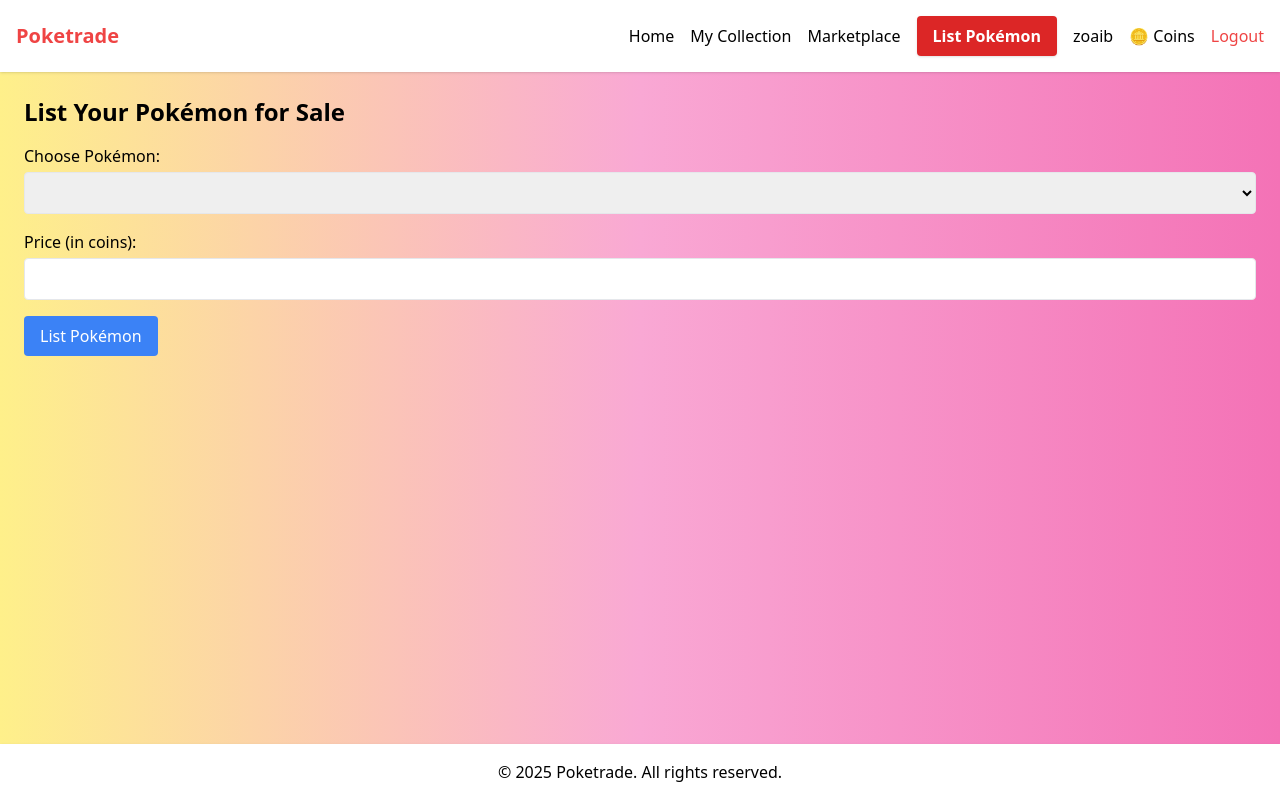
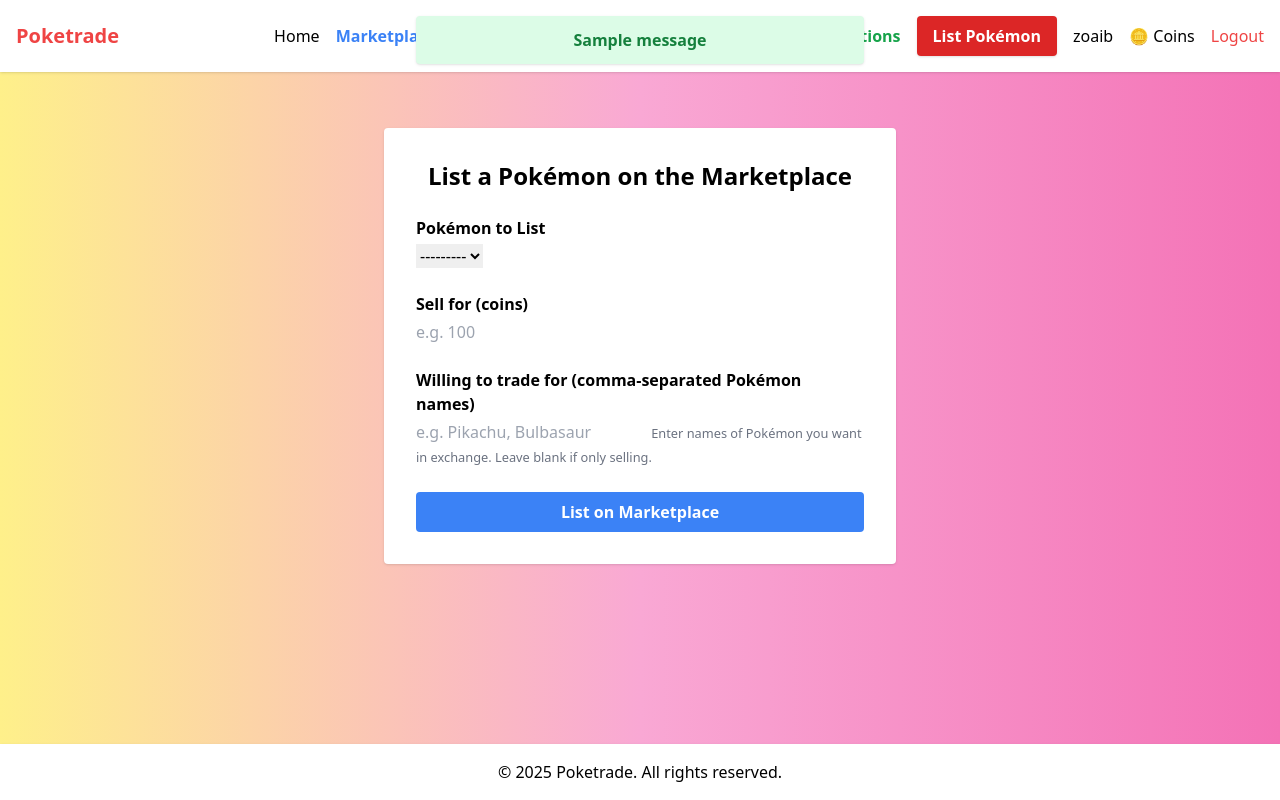
Before and after one commit to rohma01/PokeTradeTrinity1, a Django app: page /marketplace/list/ in a window 1280 px wide. Run offline with Django 5.2, Linux system fonts and the light colour scheme; a user stored in the database is signed in; data comes from the database, SQL or seed files in the repository; both versions use the stored data as it was after the commit; tables that the repository leaves empty hold one stand-in row (values such as "Sample post"); one stand-in notice (Sample message) is shown; lists and menus that the app fills with data are empty; some libraries are stand-ins or nearby versions.

Commit message:
Added trading system
Allows the user to list Pokemon on the marketplace in exchange for other Pokemon, instead of only for coins

```diff
--- /dev/null
+++ b/poketrade/home/context_processors.py
@@ -0,0 +1,11 @@
+def base_context(request):
+    notif_count = 0
+    notif_result_count = 0
+    if request.user.is_authenticated:
+        from .models import TradeOffer
+        notif_count = TradeOffer.objects.filter(listing__seller=request.user, status='pending').count()
+        notif_result_count = TradeOffer.objects.filter(offered_by=request.user, status__in=['accepted', 'rejected'], is_result_read=False).count()
+    return {
+        'trade_offer_notif_count': notif_count,
+        'trade_result_notif_count': notif_result_count,
+    }
--- a/poketrade/home/forms.py
+++ b/poketrade/home/forms.py
@@ -2,6 +2,7 @@
 from django.contrib.auth.models import User
 from django.contrib.auth.forms import UserCreationForm
 from django.utils.safestring import mark_safe
+from .models import Pokemon, MarketplaceListing
 
 class CustomErrorList(forms.utils.ErrorList):
     def as_ul(self):
@@ -13,3 +14,30 @@
     class Meta:
         model = User
         fields = ['username', 'email', 'password1', 'password2']
+
+class MarketplaceListingForm(forms.ModelForm):
+    price = forms.IntegerField(required=False, min_value=1, label="Sell for (coins)", widget=forms.NumberInput(attrs={'placeholder': 'e.g. 100'}))
+    desired_pokemon_names = forms.CharField(
+        required=False,
+        label="Willing to trade for (comma-separated Pokémon names)",
+        widget=forms.TextInput(attrs={'placeholder': 'e.g. Pikachu, Bulbasaur'}),
+        help_text="Enter names of Pokémon you want in exchange. Leave blank if only selling."
+    )
+
+    class Meta:
+        model = MarketplaceListing
+        fields = ['pokemon', 'price', 'desired_pokemon_names']
+
+    def __init__(self, *args, **kwargs):
+        user = kwargs.pop('user', None)
+        super().__init__(*args, **kwargs)
+        if user:
+            self.fields['pokemon'].queryset = Pokemon.objects.filter(user=user, is_listed=False)
+
+    def clean(self):
+        cleaned_data = super().clean()
+        price = cleaned_data.get('price')
+        desired = cleaned_data.get('desired_pokemon_names')
+        if not price and not desired:
+            raise forms.ValidationError("You must specify a price or desired Pokémon (or both).")
+        return cleaned_data
--- a/poketrade/home/templates/base.html
+++ b/poketrade/home/templates/base.html
@@ -7,13 +7,37 @@
 </head>
 <body class="bg-gradient-to-r from-yellow-200 via-pink-300 to-pink-400 min-h-screen flex flex-col">
 
+    <!-- Messages -->
+    {% if messages %}
+      <div class="fixed top-4 left-1/2 transform -translate-x-1/2 z-50 w-full max-w-md">
+        {% for message in messages %}
+          <div class="mb-2 px-4 py-3 rounded shadow text-center font-semibold
+            {% if message.tags == 'success' %}bg-green-100 text-green-700{% elif message.tags == 'info' %}bg-blue-100 text-blue-700{% elif message.tags == 'error' or message.tags == 'danger' %}bg-red-100 text-red-700{% else %}bg-gray-100 text-gray-700{% endif %}">
+            {{ message }}
+          </div>
+        {% endfor %}
+      </div>
+    {% endif %}
+
     <!-- Navbar -->
     <nav class="flex justify-between items-center p-4 bg-white shadow">
         <div class="text-red-500 font-bold text-xl">Poketrade</div>
         <div class="flex space-x-4 items-center">
             <a href="{% url 'index' %}">Home</a>
-            <a href="{% url 'collection' %}">My Collection</a>
-            <a href="{% url 'marketplace' %}">Marketplace</a>
+            <a href="{% url 'marketplace' %}" class="text-blue-500 hover:underline font-bold">Marketplace</a>
+            <a href="{% url 'collection' %}" class="ml-4 text-blue-500 hover:underline font-bold">My Collection</a>
+            <a href="{% url 'my_trade_offers' %}" class="ml-4 text-yellow-600 hover:underline font-bold relative">
+              My Trade Offers
+              {% if trade_offer_notif_count and trade_offer_notif_count > 0 %}
+                <span class="absolute -top-2 -right-3 bg-red-600 text-white text-xs font-bold rounded-full px-2 py-0.5 border-2 border-white shadow">{{ trade_offer_notif_count }}</span>
+              {% endif %}
+            </a>
+            <a href="{% url 'my_trade_notifications' %}" class="ml-4 text-green-600 hover:underline font-bold relative">
+              My Trade Notifications
+              {% if trade_result_notif_count and trade_result_notif_count > 0 %}
+                <span class="absolute -top-2 -right-3 bg-red-600 text-white text-xs font-bold rounded-full px-2 py-0.5 border-2 border-white shadow">{{ trade_result_notif_count }}</span>
+              {% endif %}
+            </a>
             <a href="{% url 'list_pokemon' %}" class="bg-red-600 text-white font-bold px-4 py-2 rounded shadow hover:bg-red-700 transition">List Pokémon</a>
             {% if user.is_authenticated %}
                 <span>{{ user.username }}</span>
--- a/poketrade/home/templates/collection.html
+++ b/poketrade/home/templates/collection.html
@@ -172,6 +172,9 @@
           </div>
         {% endfor %}
       </div>
+      <div class="flex justify-center mt-4 space-x-2">
+        <a href="{% url 'list_marketplace' %}" class="bg-green-500 hover:bg-green-600 text-white px-4 py-2 rounded font-bold">List on Marketplace</a>
+      </div>
     {% else %}
       <p>You have no Pokémon yet. Go catch some!</p>
     {% endif %}
--- /dev/null
+++ b/poketrade/home/templates/list_marketplace.html
@@ -0,0 +1,27 @@
+{% extends "base.html" %}
+{% block content %}
+<div class="max-w-lg mx-auto mt-8 bg-white p-8 rounded shadow">
+  <h2 class="text-2xl font-bold mb-4 text-center">List a Pokémon on the Marketplace</h2>
+  <form method="post" class="space-y-6">
+    {% csrf_token %}
+    {{ form.non_field_errors }}
+    <div>
+      <label class="block font-semibold mb-1">Pokémon to List</label>
+      {{ form.pokemon.errors }}
+      {{ form.pokemon }}
+    </div>
+    <div>
+      <label class="block font-semibold mb-1">{{ form.price.label }}</label>
+      {{ form.price.errors }}
+      {{ form.price }}
+    </div>
+    <div>
+      <label class="block font-semibold mb-1">{{ form.desired_pokemon_names.label }}</label>
+      {{ form.desired_pokemon_names.errors }}
+      {{ form.desired_pokemon_names }}
+      <small class="text-gray-500">{{ form.desired_pokemon_names.help_text }}</small>
+    </div>
+    <button type="submit" class="bg-blue-500 text-white px-6 py-2 rounded w-full font-bold">List on Marketplace</button>
+  </form>
+</div>
+{% endblock %}
--- a/poketrade/home/urls.py
+++ b/poketrade/home/urls.py
@@ -14,6 +14,11 @@
     path('reset/done/', auth_views.PasswordResetCompleteView.as_view(template_name='accounts/password_reset_complete.html'), name='password_reset_complete'),
     path('collection/', views.collection_view, name='collection'),
     path('marketplace/', marketplace_view, name='marketplace'),
+    path('marketplace/list/', views.list_marketplace_view, name='list_marketplace'),
     path('marketplace/list/', list_pokemon_view, name='list_pokemon'),
     path('marketplace/buy/<int:listing_id>/', buy_pokemon_view, name='buy_pokemon'),
+    path('marketplace/propose-trade/<int:listing_id>/', views.propose_trade_view, name='propose_trade'),
+    path('my-trade-offers/', views.my_trade_offers_view, name='my_trade_offers'),
+    path('trade-offer/<int:offer_id>/<str:action>/', views.handle_trade_offer_view, name='handle_trade_offer'),
+    path('my-trade-notifications/', views.my_trade_notifications_view, name='my_trade_notifications'),
 ]
--- a/poketrade/home/views.py
+++ b/poketrade/home/views.py
@@ -2,11 +2,13 @@
 from django.contrib.auth import login as auth_login, authenticate, logout as auth_logout
 from django.contrib.auth.models import User
 from django.contrib.auth.decorators import login_required
-from .forms import CustomUserCreationForm, CustomErrorList
-from .models import Pokemon, UserProfile, MarketplaceListing
+from .forms import CustomUserCreationForm, CustomErrorList, MarketplaceListingForm
+from .models import Pokemon, UserProfile, MarketplaceListing, TradeOffer
 import random
 import requests
 import json
+from django import forms
+from django.contrib import messages
 
 def index(request):
     return render(request, 'index.html')
@@ -66,14 +68,10 @@
 
 @login_required
 def marketplace_view(request):
-    search_query = request.GET.get('search', '')
-    filter_type = request.GET.get('type', '')
-
+    user = request.user
+    listings = MarketplaceListing.objects.filter(pokemon__is_listed=True).select_related('pokemon', 'seller')
     pokemon_data = []
-
-    # Only get Pokémon listed for sale by users
-    listings = MarketplaceListing.objects.filter(status='for sale')
-
+    user_pokemon_names = set(p.name.lower() for p in user.pokemon_collection.all()) if user.is_authenticated else set()
     for listing in listings:
         url = f"https://pokeapi.co/api/v2/pokemon/{listing.pokemon.name.lower()}"
         response = requests.get(url)
@@ -82,22 +80,27 @@
             sprite_url = data['sprites']['front_default']
             types = [t['type']['name'] for t in data['types']]
             stats = {s['stat']['name']: s['base_stat'] for s in data['stats']}
-
-            # Search & filter
-            if search_query and search_query.lower() not in listing.pokemon.name.lower():
-                continue
-            if filter_type and filter_type not in types:
-                continue
-
-            pokemon_data.append({
-                'name': listing.pokemon.name.title(),
-                'sprite': sprite_url,
-                'types': types,
-                'price': listing.price,
-                'listing_id': listing.id,
-                'stats': json.dumps(stats)
-            })
-
+        else:
+            sprite_url = None
+            types = []
+            stats = {}
+        # Determine eligibility for trade
+        desired_list = listing.desired_pokemon_list()
+        has_desired = bool(user_pokemon_names.intersection(desired_list)) if desired_list else False
+        pokemon_data.append({
+            'name': listing.pokemon.name.title(),
+            'sprite': sprite_url,
+            'types': types,
+            'stats': json.dumps(stats),
+            'price': listing.price,
+            'desired_pokemon_names': listing.desired_pokemon_names,
+            'has_desired': has_desired,
+            'listing_id': listing.id,
+            'seller': listing.seller,
+            'can_buy': listing.price is not None,
+            'can_trade': bool(desired_list),
+            'is_owner': listing.seller == user,
+        })
     return render(request, 'marketplace.html', {'pokemon_data': pokemon_data})
 
 
@@ -153,3 +156,152 @@
             return redirect('collection')
         else:
             return render(request, 'home/error.html', {'message': 'Not enough coins to buy this listed Pokémon.'})
+
+@login_required
+def list_marketplace_view(request):
+    user = request.user
+    if request.method == 'POST':
+        form = MarketplaceListingForm(request.POST, user=user)
+        if form.is_valid():
+            listing = form.save(commit=False)
+            listing.seller = user
+            listing.status = (
+                'for both' if listing.price and listing.desired_pokemon_names else
+                'for sale' if listing.price else 'for trade'
+            )
+            listing.save()
+            # Mark the Pokémon as listed
+            listing.pokemon.is_listed = True
+            listing.pokemon.save()
+            return redirect('collection')
+    else:
+        form = MarketplaceListingForm(user=user)
+    return render(request, 'list_marketplace.html', {'form': form})
+
+@login_required
+def propose_trade_view(request, listing_id):
+    user = request.user
+    listing = MarketplaceListing.objects.get(id=listing_id)
+    if listing.seller == user:
+        return render(request, 'home/error.html', {'message': 'You cannot propose a trade for your own listing.'})
+    eligible_pokemon = user.pokemon_collection.filter(is_listed=False, name__in=listing.desired_pokemon_list())
+    if not eligible_pokemon:
+        return render(request, 'home/error.html', {'message': 'You do not have any Pokémon that the seller wants.'})
+    class OfferForm(forms.Form):
+        pokemon = forms.ModelChoiceField(queryset=eligible_pokemon, label="Select Pokémon to Offer")
+    if request.method == 'POST':
+        form = OfferForm(request.POST)
+        if form.is_valid():
+            trade_offer = TradeOffer.objects.create(
+                listing=listing,
+                offered_by=user,
+                pokemon_offered=form.cleaned_data['pokemon'],
+                status='pending',
+            )
+            trade_offer.pokemon_offered.is_listed = True
+            trade_offer.pokemon_offered.save()
+            messages.success(request, f"Trade offer submitted! The seller ({listing.seller.username}) will see your offer in 'My Trade Offers'.")
+            return render(request, 'home/success.html', {'message': 'Trade offer submitted!'})
+    else:
+        form = OfferForm()
+    return render(request, 'propose_trade.html', {'form': form, 'listing': listing})
+
+@login_required
+def my_trade_offers_view(request):
+    user = request.user
+    my_listings = MarketplaceListing.objects.filter(seller=user)
+    offers = []
+    for listing in my_listings:
+        for offer in listing.offers.all():
+            offers.append({
+                'offer': offer,
+                'listing': listing,
+                'offered_by': offer.offered_by,
+                'pokemon_offered': offer.pokemon_offered,
+            })
+    if not offers:
+        messages.info(request, "You have no incoming trade offers yet. When someone proposes a trade, it will appear here!")
+    return render(request, 'my_trade_offers.html', {'offers': offers})
+
+@login_required
+def my_trade_notifications_view(request):
+    user = request.user
+    my_offers = TradeOffer.objects.filter(offered_by=user).select_related('listing', 'pokemon_offered')
+    notifications = []
+    unread_ids = []
+    for offer in my_offers.order_by('-created_at'):
+        if offer.status == 'accepted':
+            notifications.append({
+                'type': 'accepted',
+                'listing': offer.listing,
+                'pokemon_offered': offer.pokemon_offered,
+                'accepted_at': offer.created_at,
+                'is_result_read': offer.is_result_read,
+            })
+            if not offer.is_result_read:
+                unread_ids.append(offer.id)
+        elif offer.status == 'rejected':
+            notifications.append({
+                'type': 'rejected',
+                'listing': offer.listing,
+                'pokemon_offered': offer.pokemon_offered,
+                'rejected_at': offer.created_at,
+                'is_result_read': offer.is_result_read,
+            })
+            if not offer.is_result_read:
+                unread_ids.append(offer.id)
+    # Mark all unread as read
+    if unread_ids:
+        TradeOffer.objects.filter(id__in=unread_ids).update(is_result_read=True)
+    return render(request, 'my_trade_notifications.html', {'notifications': notifications})
+
+@login_required
+def handle_trade_offer_view(request, offer_id, action):
+    user = request.user
+    offer = TradeOffer.objects.select_related('listing', 'pokemon_offered', 'offered_by').get(id=offer_id)
+    listing = offer.listing
+    if listing.seller != user:
+        return render(request, 'home/error.html', {'message': 'You are not authorized to handle this offer.'})
+    if offer.status != 'pending':
+        return render(request, 'home/error.html', {'message': 'This offer has already been handled.'})
+    if action == 'accept':
+        offered_pokemon = offer.pokemon_offered
+        seller_pokemon = listing.pokemon
+        buyer = offer.offered_by
+        offered_pokemon.user, seller_pokemon.user = seller_pokemon.user, offered_pokemon.user
+        offered_pokemon.is_listed = False
+        seller_pokemon.is_listed = False
+        offered_pokemon.save()
+        seller_pokemon.save()
+        offer.status = 'accepted'
+        offer.save()
+        # Get all other offers BEFORE deleting the listing
+        other_offers = list(listing.offers.exclude(id=offer.id))
+        # Delete listing BEFORE updating other offers to avoid ValueError
+        listing.delete()
+        for other_offer in other_offers:
+            other_offer.status = 'rejected'
+            other_offer.pokemon_offered.is_listed = False
+            other_offer.pokemon_offered.save()
+            try:
+                other_offer.save()
+            except Exception:
+                pass  # If the row is already deleted due to cascade, ignore
+        messages.success(request, f"Trade accepted! Pokémon have been swapped.")
+        return render(request, 'home/success.html', {'message': 'Trade accepted and Pokémon swapped!'})
+    elif action == 'reject':
+        offer.status = 'rejected'
+        offer.pokemon_offered.is_listed = False
+        offer.pokemon_offered.save()
+        offer.save()
+        messages.info(request, "Trade offer rejected.")
+        return render(request, 'home/success.html', {'message': 'Trade offer rejected.'})
+    else:
+        return render(request, 'home/error.html', {'message': 'Invalid action.'})
+
+def base_context(request):
+    notif_count = 0
+    if request.user.is_authenticated:
+        from .models import MarketplaceListing, TradeOffer
+        notif_count = TradeOffer.objects.filter(listing__seller=request.user, status='pending').count()
+    return {'trade_offer_notif_count': notif_count}
--- a/poketrade/poketrade/settings.py
+++ b/poketrade/poketrade/settings.py
@@ -63,6 +63,7 @@
                 'django.template.context_processors.request',
                 'django.contrib.auth.context_processors.auth',
                 'django.contrib.messages.context_processors.messages',
+                'home.context_processors.base_context',
             ],
         },
     },
```
Also changed, not shown: poketrade/home/models.py (+24 -3 lines), poketrade/home/templates/home/success.html (added, +8 -0 lines), poketrade/home/templates/list_trade.html (added, +22 -0 lines), poketrade/home/templates/marketplace.html (+25 -3 lines), poketrade/home/templates/my_trade_notifications.html (added, +25 -0 lines), poketrade/home/templates/my_trade_offers.html (added, +30 -0 lines), poketrade/home/templates/propose_trade.html (added, +22 -0 lines), poketrade/db.sqlite3, poketrade/home/migrations/0005_tradelisting_tradeoffer.py (added), poketrade/home/migrations/0006_alter_tradeoffer_listing_and_more.py (added), poketrade/home/migrations/0007_tradeoffer_is_result_read.py (added).
